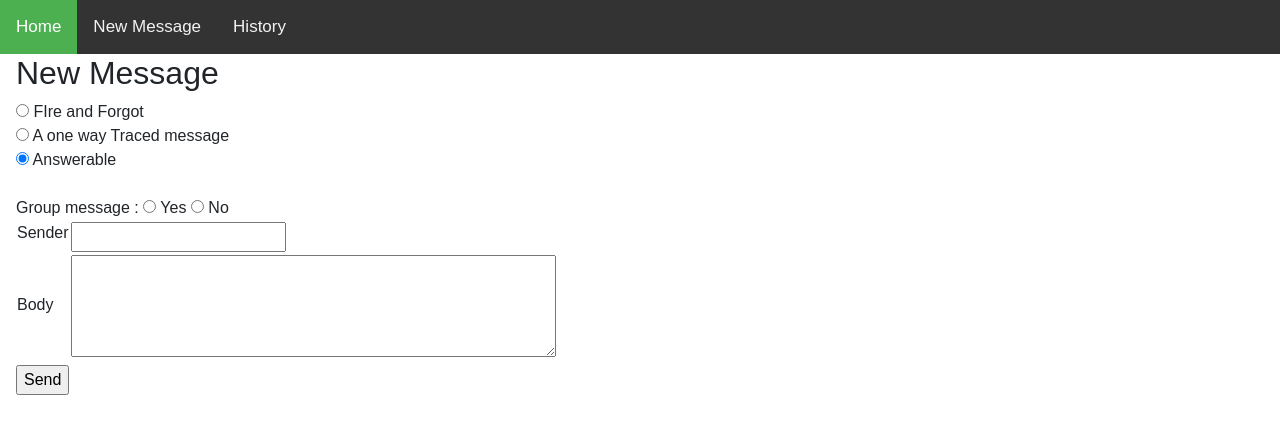
After one commit to vinv1n/MultiChannel, a Flask app: template app/templates/new_message.html in a window 1280 px wide. The commit adds this page. Shown: the top 434 px of the page. Run offline with Flask 2, Linux system fonts and the light colour scheme; the template is opened without the code that fills it, so the values that code supplies are empty; parts of the project's set-up code (start-up, migrations or seed data) failed here and were passed over; some libraries are stand-ins or nearby versions.

Commit message:
Webpages now inherit from base class. Rename pages, something better.

```diff
--- /dev/null
+++ b/app/templates/base.html
@@ -0,0 +1,50 @@
+<!DOCTYPE html>
+<html>
+<head>
+<meta name="viewport" content="width=device-width, initial-scale=1">
+<link rel="stylesheet" type="text/css" href="/static/bootstrap.min.css">
+<style>
+body {
+  margin: 0;
+  font-family: Arial, Helvetica, sans-serif;
+}
+
+.topnav {
+  overflow: hidden;
+  background-color: #333;
+}
+
+.topnav a {
+  float: left;
+  color: #f2f2f2;
+  text-align: center;
+  padding: 14px 16px;
+  text-decoration: none;
+  font-size: 17px;
+}
+
+.topnav a:hover {
+  background-color: #ddd;
+  color: black;
+}
+
+.topnav a.active {
+  background-color: #4CAF50;
+  color: white;
+}
+</style>
+</head>
+<body>
+  <form action="/message">
+<div class="topnav">
+  <a class="active" href="#home">Home</a>
+  <a href="/webui/new_message">New Message</a>
+  <a href="/history_channel">History</a>
+
+</div>
+
+{% block content %}{% endblock %}
+
+</form>
+</body>
+</html>
--- a/app/templates/message.html
+++ b/app/templates/new_message.html
@@ -1,51 +1,8 @@
-<!DOCTYPE html>
-<html>
-<head>
-<meta name="viewport" content="width=device-width, initial-scale=1">
-<style>
-body {
-  margin: 0;
-  font-family: Arial, Helvetica, sans-serif;
-}
-
-.topnav {
-  overflow: hidden;
-  background-color: #333;
-}
-
-.topnav a {
-  float: left;
-  color: #f2f2f2;
-  text-align: center;
-  padding: 14px 16px;
-  text-decoration: none;
-  font-size: 17px;
-}
-
-.topnav a:hover {
-  background-color: #ddd;
-  color: black;
-}
-
-.topnav a.active {
-  background-color: #4CAF50;
-  color: white;
-}
-</style>
-</head>
-<body>
-  <form method="POST" action="">
-<div class="topnav">
-  <a class="active" href="#home">Home</a>
-  <a href="#news">New Message</a>
-  <a href="#contact">History</a>
-
-</div>
+{% extends "base.html" %}
+{% block content %}
 
 <div style="padding-left:16px">
   <h2>New Message</h2>
-
-
 
     <table><tr><td width="10%">
     <label for="fname">Sender</label></td>
@@ -56,9 +13,6 @@ body {
     <label for="fname">Body</label></td>
    <td width="100%"> <textarea name="body" rows="4" cols="50"></textarea>
 
-
-
-
 	</td></tr>
 
 	 <input type="radio" name="type" value="fnf"> FIre and Forgot<br>
@@ -67,14 +21,10 @@ body {
    Group message : <input type="radio" name="group_message" value="True"> Yes
   <input type="radio" name="group_message" value="False"> No<br></td> </tr>
 
-
-
-
-
 	</table>
 
   <input type="submit" value="Send">
 </div>
 </form>
-</body>
-</html>
+
+{% endblock %}
--- a/app/views/new_message.py
+++ b/app/views/new_message.py
@@ -12,7 +12,7 @@ def new_message():
         return _new_message_post(request)
     else:
         return render_template(
-            "message.html",
+            "new_message.html",
             action_path='',
         )
 
@@ -31,7 +31,7 @@ def _new_message_post(request):
         msg = 'Failure: {}'.format(response.status_code)
 
     return render_template(
-        'msg_creation_response.html',
+        'response.html',
         msg=msg,
     )
 
--- a/app/views/sign_up.py
+++ b/app/views/sign_up.py
@@ -27,7 +27,7 @@ def _sign_up_post(request):
         msg = 'Error while creating user: {}'.format(response.status_code)
 
     return render_template(
-        'msg_creation_response.html',
+        'response.html',
         msg=msg,
     )
 
```
Also changed, not shown: app/templates/message_status.html (renamed from app/templates/message_history.html, +4 -49 lines), app/views/message_status.py (renamed from app/views/message.py, +11 -13 lines), app/views/webpage.py (+4 -4 lines), app/templates/response.html (renamed from app/templates/msg_creation_response.html).
